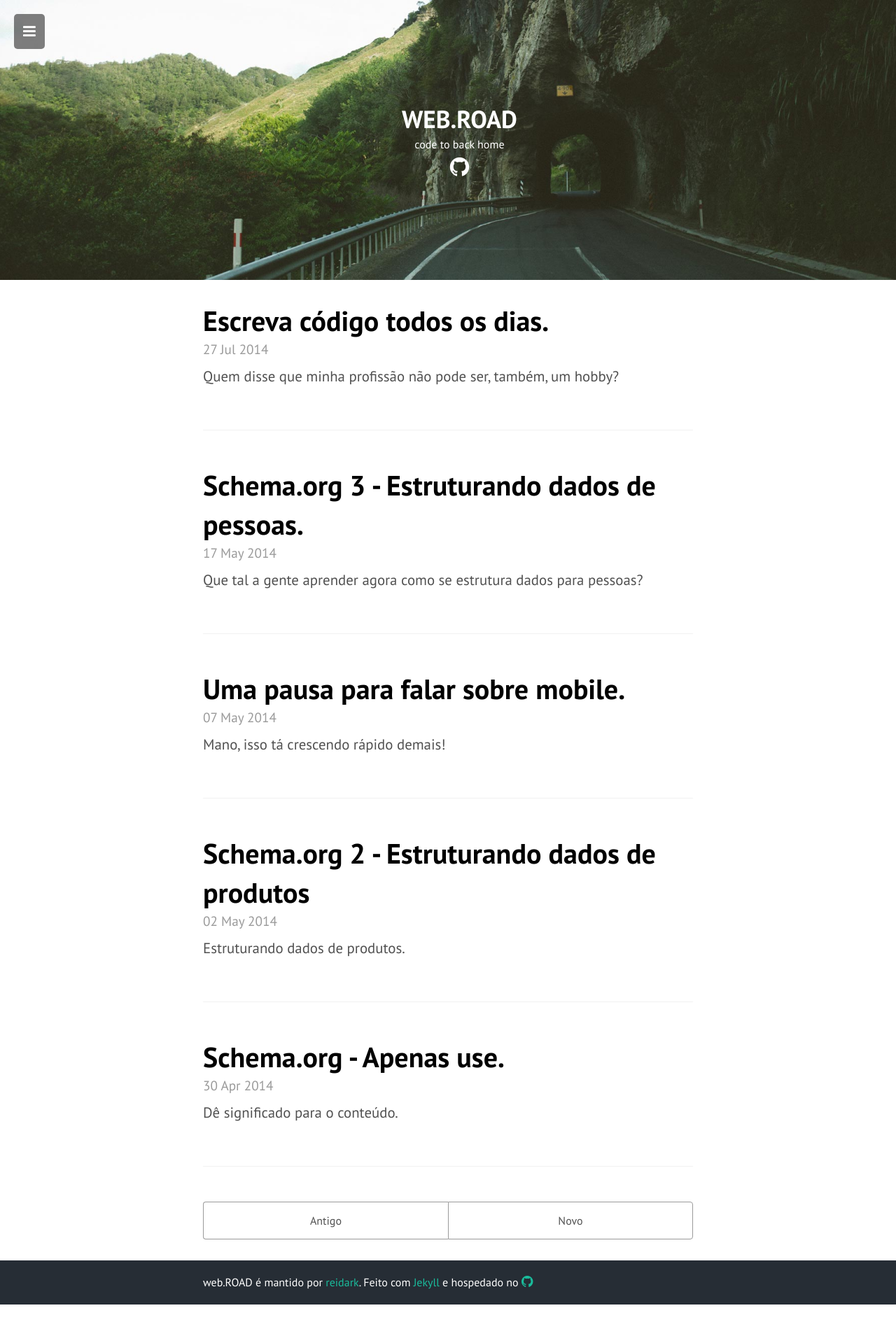
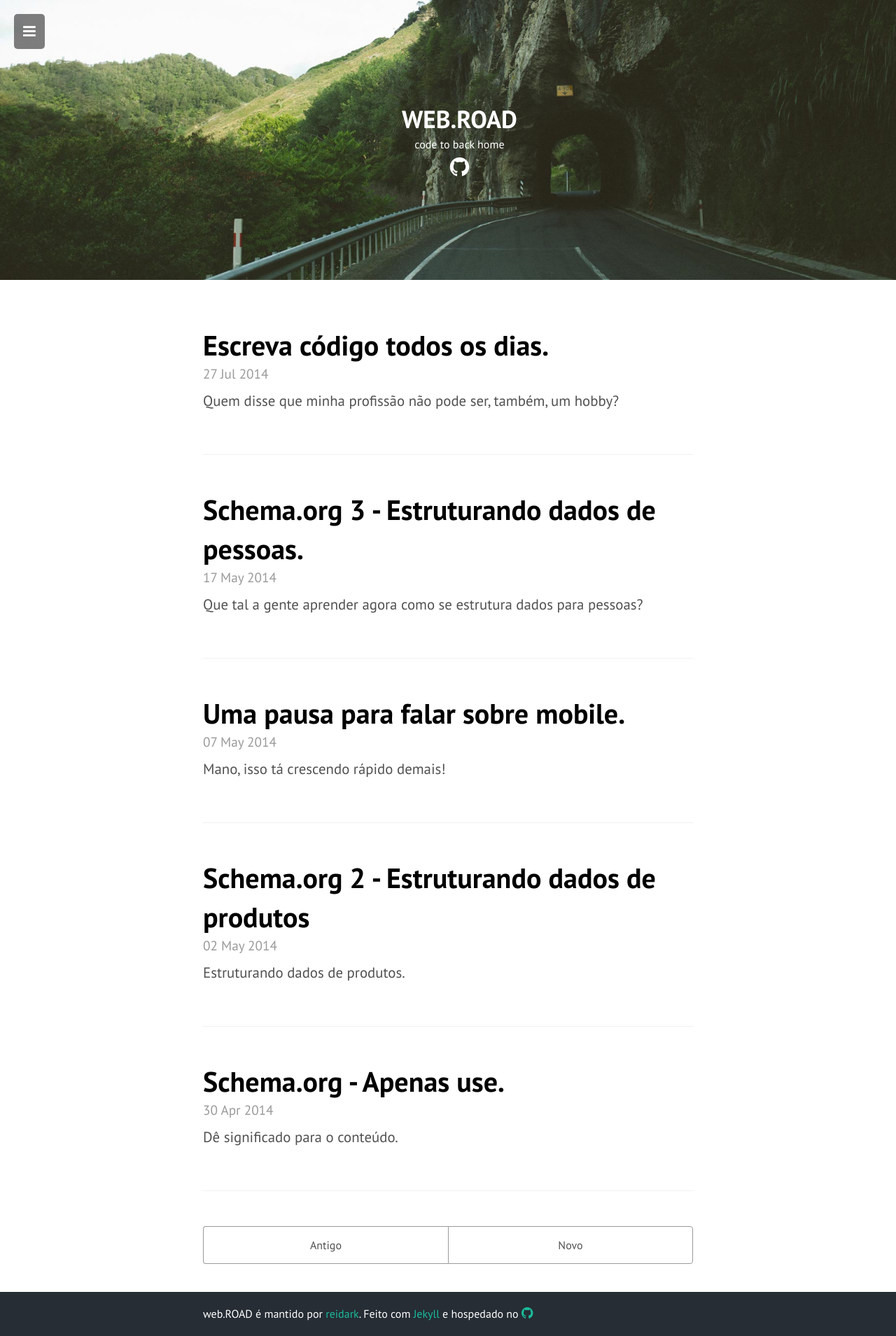
Before and after one commit to reidark/reidark.github.io, a Jekyll site: the page built from index.html, in a window 1280 px wide. Shown: the whole page at 70% size. Built offline with Jekyll 4.4.1, drawn with Linux system fonts in a browser that asks for light colours; nearby versions of some CDN libraries; the list of posts is cut into pages by our own code; before the commit the page ends 1864 px from its top, so only the background shows below that.

Commit message:
Fix CSS.

```diff
--- a/_includes/header.html
+++ b/_includes/header.html
@@ -30,7 +30,7 @@
 
 			<!-- ANALYTICS -->
 
-         <script async="" src="www.google-analytics.com/analytics.js"></script>
+         <script async="" src="http://www.google-analytics.com/analytics.js"></script>
 
 			<!-- ESTILOS -->
 
--- a/assets/css/style.css
+++ b/assets/css/style.css
@@ -304,6 +304,7 @@ h4 {
   -moz-background-size: cover;
   -o-background-size: cover;
   background-size: cover;
+  margin-bottom: 25px;
 }
 .header .container {
   position: relative;
@@ -350,7 +351,7 @@ h4 {
   width: 100%;
   height: auto;
   display: table;
-  padding: 30px 0;
+  padding: 40px 0;
 }
 .article {
   color: #000000;
--- a/assets/css/style.less
+++ b/assets/css/style.less
@@ -233,6 +233,7 @@ h4{
    height: 100%;
    background: url(../img/background.jpg) @menu bottom center;
    .cover();
+   margin-bottom: 25px;
 
    .container{
       position: relative;
@@ -282,7 +283,7 @@ h4{
     width: 100%;
     height: auto;
     display: table;
-    padding: 30px 0;
+    padding: 40px 0;
 }
 
 .article{
--- a/assetscss/style.css
+++ b/assetscss/style.css
@@ -329,6 +329,7 @@ h4 {
 	-moz-background-size: cover;
 	-o-background-size: cover;
 	background-size: cover;
+	margin-bottom: 25px;
 }
 
 .header .container {
@@ -384,7 +385,7 @@ h4 {
 	width: 100%;
 	height: auto;
 	display: table;
-	padding: 30px 0;
+	padding: 40px 0;
 }
 
 .article {
```
Also changed, not shown: assets/css/style.min.css, assetscss/style.min.css.
